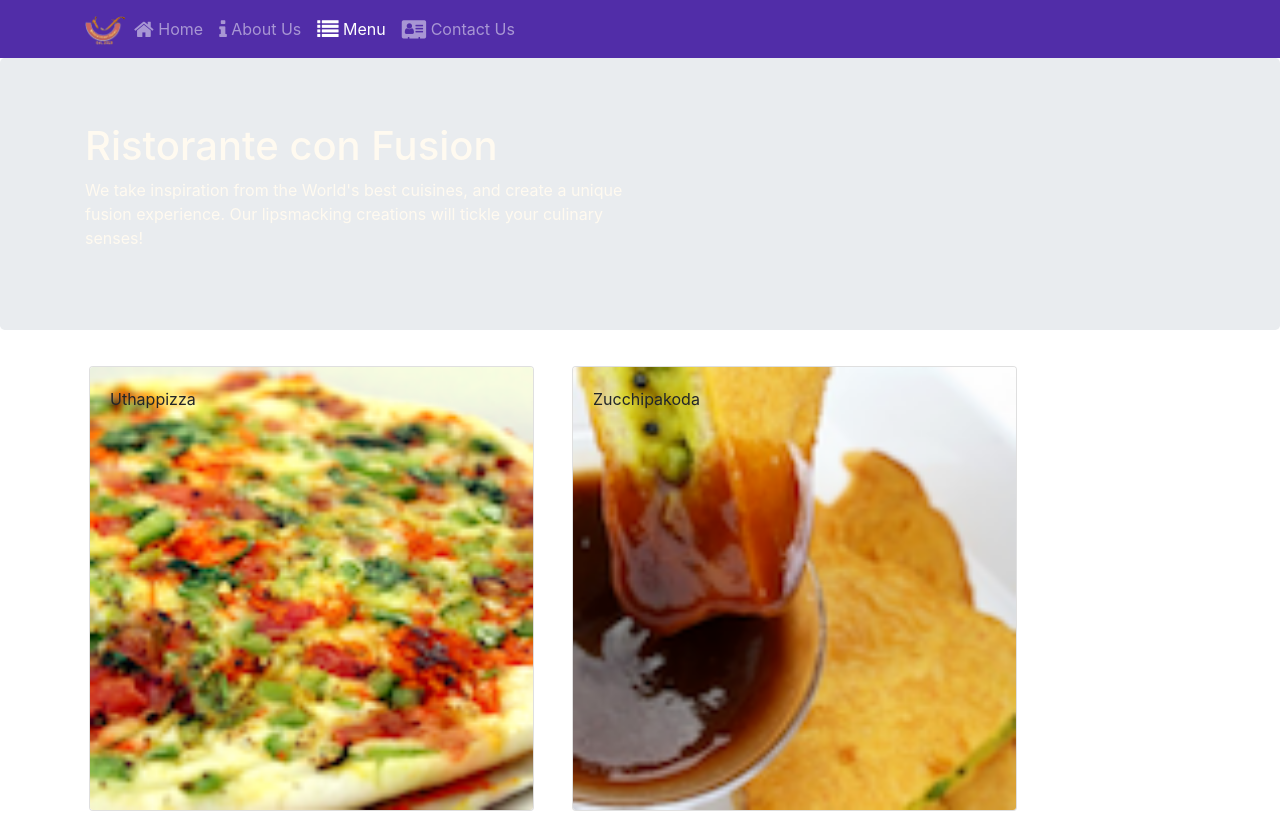
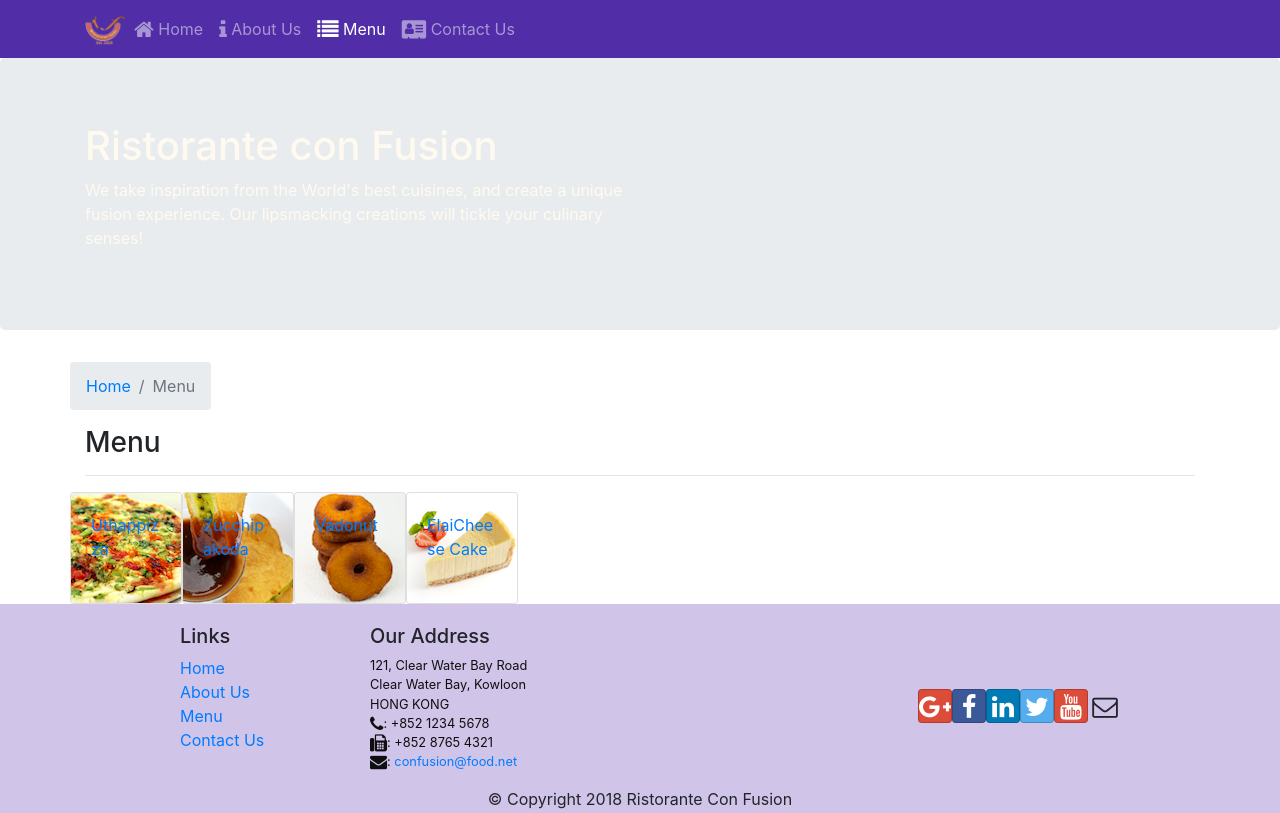
Before and after one commit to DerouicheMed/coursera-react-course, a React (Create React App) app: page /menu in a window 1280 px wide. Shown: the top 813 px of the page. Built offline with nearby package versions, Linux system fonts and the light colour scheme.

Commit message:
:ok_hand: Single Page Applications Part 2

```diff
--- a/src/components/ContactComponent.jsx
+++ b/src/components/ContactComponent.jsx
@@ -1,8 +1,22 @@
 import React from "react";
+import { Breadcrumb, BreadcrumbItem } from "reactstrap";
+import { Link } from "react-router-dom";
 
 const Contact = (props) => {
   return (
     <div className="container">
+      <div className="row">
+        <Breadcrumb>
+          <BreadcrumbItem>
+            <Link to="/home">Home</Link>
+          </BreadcrumbItem>
+          <BreadcrumbItem active>Contact Us</BreadcrumbItem>
+        </Breadcrumb>
+        <div className="col-12">
+          <h3>Contact Us</h3>
+          <hr />
+        </div>
+      </div>
       <div className="row row-content">
         <div className="col-12">
           <h3>Location Information</h3>
--- a/src/components/DishdetailComponent.jsx
+++ b/src/components/DishdetailComponent.jsx
@@ -1,7 +1,16 @@
 import React from "react";
-import { Card, CardImg, CardText, CardBody, CardTitle } from "reactstrap";
+import {
+  Card,
+  CardImg,
+  CardText,
+  CardBody,
+  CardTitle,
+  Breadcrumb,
+  BreadcrumbItem,
+} from "reactstrap";
+import { Link } from "react-router-dom";
 
-const Comments = ({ comments }) => {
+const RenderComments = ({ comments }) => {
   return (
     <>
       <h4>Comments</h4>
@@ -26,21 +35,39 @@
   );
 };
 
-const DishDetail = ({ dish }) => {
+const RenderDish = ({ dish }) => {
+  return (
+    <Card>
+      <CardImg top src={dish.image} alt={dish.name} />
+      <CardBody>
+        <CardTitle>{dish.name}</CardTitle>
+        <CardText>{dish.description}</CardText>
+      </CardBody>
+    </Card>
+  );
+};
+
+const DishDetail = (props) => {
   return (
     <div className="container">
       <div className="row">
+        <Breadcrumb>
+          <BreadcrumbItem>
+            <Link to="/menu">Menu</Link>
+          </BreadcrumbItem>
+          <BreadcrumbItem active>{props.dish.name}</BreadcrumbItem>
+        </Breadcrumb>
+        <div className="col-12">
+          <h3>{props.dish.name}</h3>
+          <hr />
+        </div>
+      </div>
+      <div className="row">
         <div className="col-12 col-md-5 m-1">
-          <Card>
-            <CardImg top src={dish.image} alt={dish.name} />
-            <CardBody>
-              <CardTitle>{dish.name}</CardTitle>
-              <CardText>{dish.description}</CardText>
-            </CardBody>
-          </Card>
+          <RenderDish dish={props.dish} />
         </div>
         <div className="col-12 col-md-5 m-1">
-          <Comments comments={dish.comments} />
+          <RenderComments comments={props.comments} />
         </div>
       </div>
     </div>
--- a/src/components/MainComponent.jsx
+++ b/src/components/MainComponent.jsx
@@ -17,15 +17,10 @@
     super(props);
     this.state = {
       dishes: DISHES,
-      selectedDish: null,
       comments: COMMENTS,
       promotions: PROMOTIONS,
       leaders: LEADERS,
     };
-  }
-
-  onDishSelect(dishId) {
-    this.setState({ selectedDish: dishId });
   }
 
   render() {
@@ -35,6 +30,21 @@
           dish={this.state.dishes.filter((dish) => dish.featured)[0]}
           promotion={this.state.promotions.filter((promo) => promo.featured)[0]}
           leader={this.state.leaders.filter((leader) => leader.featured)[0]}
+        />
+      );
+    };
+
+    const DishWithId = ({ match }) => {
+      return (
+        <DishDetail
+          dish={
+            this.state.dishes.filter(
+              (dish) => dish.id === parseInt(match.params.dishId, 10)
+            )[0]
+          }
+          comments={this.state.comments.filter(
+            (comment) => comment.dishId === parseInt(match.params.dishId, 10)
+          )}
         />
       );
     };
@@ -50,6 +60,7 @@
             component={() => <Menu dishes={this.state.dishes} />}
           />
           <Route exact path="/contactus" component={Contact} />
+          <Route path="/menu/:dishId" component={DishWithId} />
           <Redirect to="/home" />
         </Switch>
         <Footer />
--- a/src/components/MenuComponent.jsx
+++ b/src/components/MenuComponent.jsx
@@ -1,24 +1,24 @@
 import React, { Component } from "react";
-import { Media } from "reactstrap";
 import {
   Card,
   CardImg,
   CardImgOverlay,
-  CardText,
-  CardBody,
   CardTitle,
+  Breadcrumb,
+  BreadcrumbItem,
 } from "reactstrap";
+import { Link } from "react-router-dom";
 
 const RenderMenuItem = ({ dish, onClick }) => {
   return (
-    <div className="col-12 col-md-5 m-1">
-      <Card key={dish.id}>
+    <Card>
+      <Link to={`/menu/${dish.id}`}>
         <CardImg width="100%" src={dish.image} alt={dish.name} />
         <CardImgOverlay>
           <CardTitle>{dish.name}</CardTitle>
         </CardImgOverlay>
-      </Card>
-    </div>
+      </Link>
+    </Card>
   );
 };
 
@@ -29,6 +29,18 @@
 
   return (
     <div className="container">
+      <div className="row">
+        <Breadcrumb>
+          <BreadcrumbItem>
+            <Link to="/home">Home</Link>
+          </BreadcrumbItem>
+          <BreadcrumbItem active>Menu</BreadcrumbItem>
+        </Breadcrumb>
+        <div className="col-12">
+          <h3>Menu</h3>
+          <hr />
+        </div>
+      </div>
       <div className="row">{menu}</div>
     </div>
   );
```
